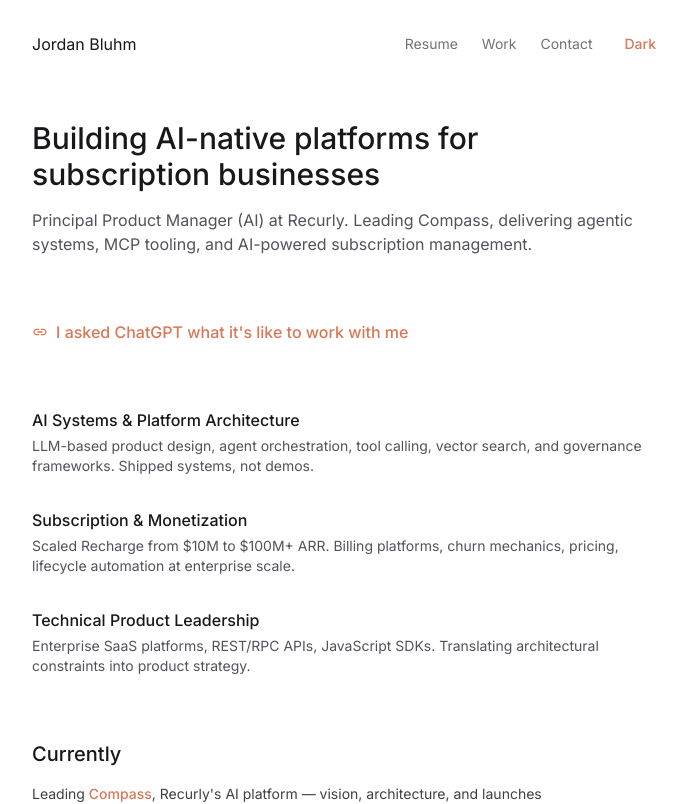
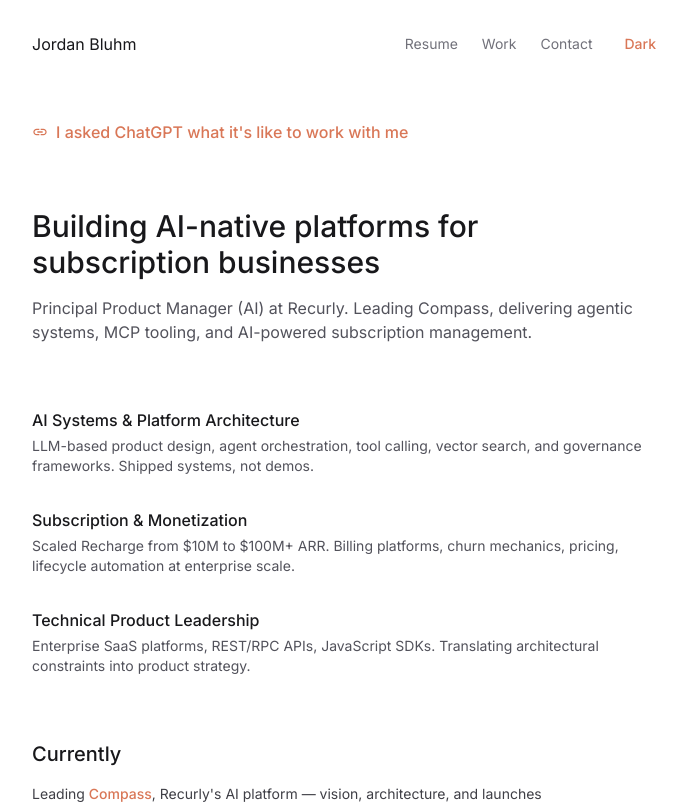
Before and after one commit to jmbluhm/professional-site, a Next.js app: page / in a window 1280 px wide. Shown: the top 804 px of the page, without its empty margins (296-983 px from the left). Built offline with nearby package versions, Linux system fonts and the light colour scheme.

Commit message:
second shot at link fix

```diff
--- a/src/app/page.tsx
+++ b/src/app/page.tsx
@@ -55,15 +55,6 @@
       <PersonJsonLd />
       <ConsoleEasterEgg />
       <Container>
-        <section className="mb-16">
-          <h1 className="text-3xl font-medium text-zinc-900 dark:text-zinc-100 mb-4">
-            {profile.headlines.heroHeadline}
-          </h1>
-          <p className="text-zinc-600 dark:text-zinc-400 mb-8">
-            {profile.headlines.heroSubhead}
-          </p>
-        </section>
-
         <div className="mb-16">
           <a
             href="/content/chatgpt-perspective"
@@ -81,6 +72,15 @@
             I asked ChatGPT what it&apos;s like to work with me
           </a>
         </div>
+
+        <section className="mb-16">
+          <h1 className="text-3xl font-medium text-zinc-900 dark:text-zinc-100 mb-4">
+            {profile.headlines.heroHeadline}
+          </h1>
+          <p className="text-zinc-600 dark:text-zinc-400 mb-8">
+            {profile.headlines.heroSubhead}
+          </p>
+        </section>
 
         <section className="mb-16 space-y-8">
           {profile.capabilities.map((cap) => (
```
